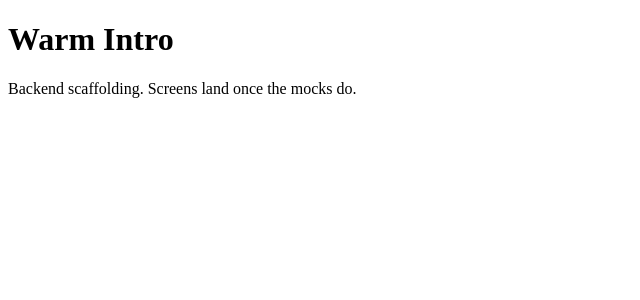
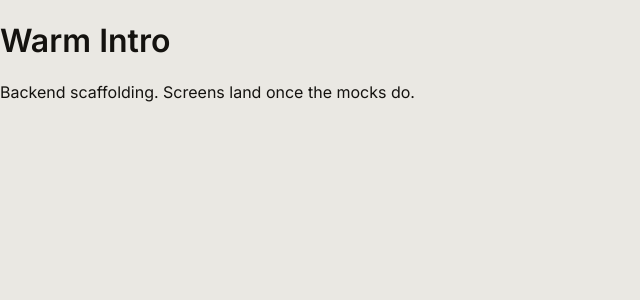
Before and after one commit to sjlarrain/Nexus, a Next.js app: page / in a window 1280 px wide. Shown: the top 300 px of the page, without its empty margins (0-640 px from the left). Built offline with nearby package versions, Linux system fonts and the light colour scheme.

Commit message:
add mocks, extract design tokens, and document the gaps

```diff
--- /dev/null
+++ b/src/app/globals.css
@@ -0,0 +1,49 @@
+@import './tokens.css';
+
+/* ============================================================
+   Base layer only — reset plus the shared atoms the mock repeats across every
+   frame. Component styles do NOT live here; they belong with their component.
+   Extracted from docs/mocks/planup-designs.html (BACKLOG E15.1).
+   ============================================================ */
+
+*,
+*::before,
+*::after {
+  box-sizing: border-box;
+}
+
+html,
+body {
+  margin: 0;
+  padding: 0;
+}
+
+body {
+  background: var(--board);
+  font-family: var(--body);
+  color: var(--ink);
+  -webkit-font-smoothing: antialiased;
+}
+
+button {
+  font: inherit;
+  color: inherit;
+  background: none;
+  border: none;
+  padding: 0;
+  cursor: pointer;
+}
+
+:focus-visible {
+  outline: 2px solid var(--ink);
+  outline-offset: 2px;
+  border-radius: 4px;
+}
+
+/* The mock disables every transition under this query; honour it globally. */
+@media (prefers-reduced-motion: reduce) {
+  * {
+    transition: none !important;
+    animation: none !important;
+  }
+}
--- a/src/app/layout.tsx
+++ b/src/app/layout.tsx
@@ -1,5 +1,31 @@
+import { IBM_Plex_Mono, Inter, Inter_Tight } from 'next/font/google';
 import type { Metadata, Viewport } from 'next';
 import type { ReactNode } from 'react';
+import './globals.css';
+
+/**
+ * Fonts are self-hosted through next/font rather than linked from Google, as the
+ * mock does: a PWA should not need a third-party request to render its own type,
+ * and next/font removes the layout shift that comes with a late-loading face.
+ * The mock's stacks are preserved in tokens.css.
+ */
+const display = Inter_Tight({
+  subsets: ['latin'],
+  weight: ['400', '500', '600', '700'],
+  variable: '--font-display',
+});
+
+const body = Inter({
+  subsets: ['latin'],
+  weight: ['400', '500', '600'],
+  variable: '--font-body',
+});
+
+const mono = IBM_Plex_Mono({
+  subsets: ['latin'],
+  weight: ['400', '500'],
+  variable: '--font-mono',
+});
 
 export const metadata: Metadata = {
   title: 'Warm Intro',
@@ -13,10 +39,9 @@ export const viewport: Viewport = {
   maximumScale: 1,
 };
 
-// Deliberately unstyled. Visual language arrives with the HTML mocks (CLAUDE.md s2).
 export default function RootLayout({ children }: { children: ReactNode }) {
   return (
-    <html lang="en">
+    <html lang="en" className={`${display.variable} ${body.variable} ${mono.variable}`}>
       <body>{children}</body>
     </html>
   );
--- /dev/null
+++ b/src/app/tokens.css
@@ -0,0 +1,82 @@
+/* ============================================================
+   DESIGN TOKENS — extracted from docs/mocks/planup-designs.html
+   (BACKLOG E15.1)
+
+   These values are copied from the mock, not invented. When the mock and
+   docs/planup.md section 5 disagree, the mock wins: CLAUDE.md section 2 says the
+   HTML mocks define the visual language. The divergences are listed at the bottom
+   of this file and in docs/design.md, because the spec is still the source of truth
+   for behaviour and someone reading it will notice the colours do not match.
+
+   Nothing outside this file should contain a raw hex value.
+   ============================================================ */
+
+:root {
+  /* --- surface ------------------------------------------------------- */
+  --board: #eae8e3; /* the page behind the app */
+  --paper: #ffffff; /* cards, sheets, inputs on dark */
+  --paper-2: #faf9f6; /* app background, pressed states */
+  --ink-card: #121110; /* dark sheet (match moment) */
+
+  /* --- text ---------------------------------------------------------- */
+  --ink: #14120f;
+  --ink-2: #57524a; /* secondary copy, role lines */
+  --ink-3: #8c867c; /* captions, meta, placeholder */
+  --ink-inv: #ffffff;
+  --ink-inv-2: #b9b4ac; /* secondary copy on dark */
+
+  /* --- line ---------------------------------------------------------- */
+  --line: #e5e1d9;
+  --line-2: #d6d1c7;
+  --line-dark: #2a2825;
+
+  /* --- accent -------------------------------------------------------- */
+  --amber: #e9b23c; /* priority ask, activity dot */
+  --amber-soft: #f5e4b6; /* "2 mutual" chip */
+  --amber-ink: #5f4a16; /* text on amber-soft */
+  --green-bg: #e9f0e9; /* the offer half of a split card */
+  --green-ink: #3f6b4a;
+  --peach-bg: #fbeee1; /* the ask half of a split card */
+  --peach-ink: #8a5a2b;
+
+  /* --- photo placeholders -------------------------------------------- */
+  /* The mock hatches empty photo slots rather than showing grey boxes. Kept
+     because seeded fixtures point at external URLs that can fail to load. */
+  --hatch: #d8d1c3;
+  --hatch-warm: #e3d7bb;
+
+  /* --- type ---------------------------------------------------------- */
+  /* The families come from next/font in layout.tsx, which self-hosts them — the
+     mock loads them from Google Fonts, which a PWA should not depend on. */
+  --display: var(--font-display), -apple-system, BlinkMacSystemFont, 'Segoe UI', sans-serif;
+  --body: var(--font-body), -apple-system, BlinkMacSystemFont, 'Segoe UI', sans-serif;
+  --mono: var(--font-mono), ui-monospace, SFMono-Regular, Menlo, monospace;
+
+  /* --- shape --------------------------------------------------------- */
+  --r-frame: 20px;
+  --r-card: 16px;
+  --r-box: 10px;
+  --r-pill: 999px;
+
+  --shadow-card: 0 1px 2px rgba(20, 18, 15, 0.04), 0 8px 24px rgba(20, 18, 15, 0.06);
+
+  /* --- rules from docs/planup.md section 5 the mock does not show ----- */
+  /* "Disabled state is ink at 28% opacity and the label becomes the
+     validation message." The gates already return that label (E3.2). */
+  --disabled-opacity: 0.28;
+  /* "Minimum touch target: 44px." */
+  --touch-min: 44px;
+}
+
+/* ------------------------------------------------------------------
+   Divergences from docs/planup.md section 5, resolved in favour of the mock:
+
+     type      spec: Plus Jakarta Sans      mock: Inter Tight + Inter
+     ink       spec: #17150f                mock: #14120f
+     accent    spec: #a2542a (terracotta)   mock: #e9b23c (amber)
+     wash      spec: #f6f4f0                mock: #faf9f6 / #eae8e3
+     success   spec: #2f7d5e                mock: #3f6b4a
+
+   Agreeing: IBM Plex Mono for counters and kickers, 16px card radius, ink-filled
+   primary button with white text, 44px touch targets.
+   ------------------------------------------------------------------ */
```
Also changed, not shown: 4 other files (tests, documents, lock files or other folders).
